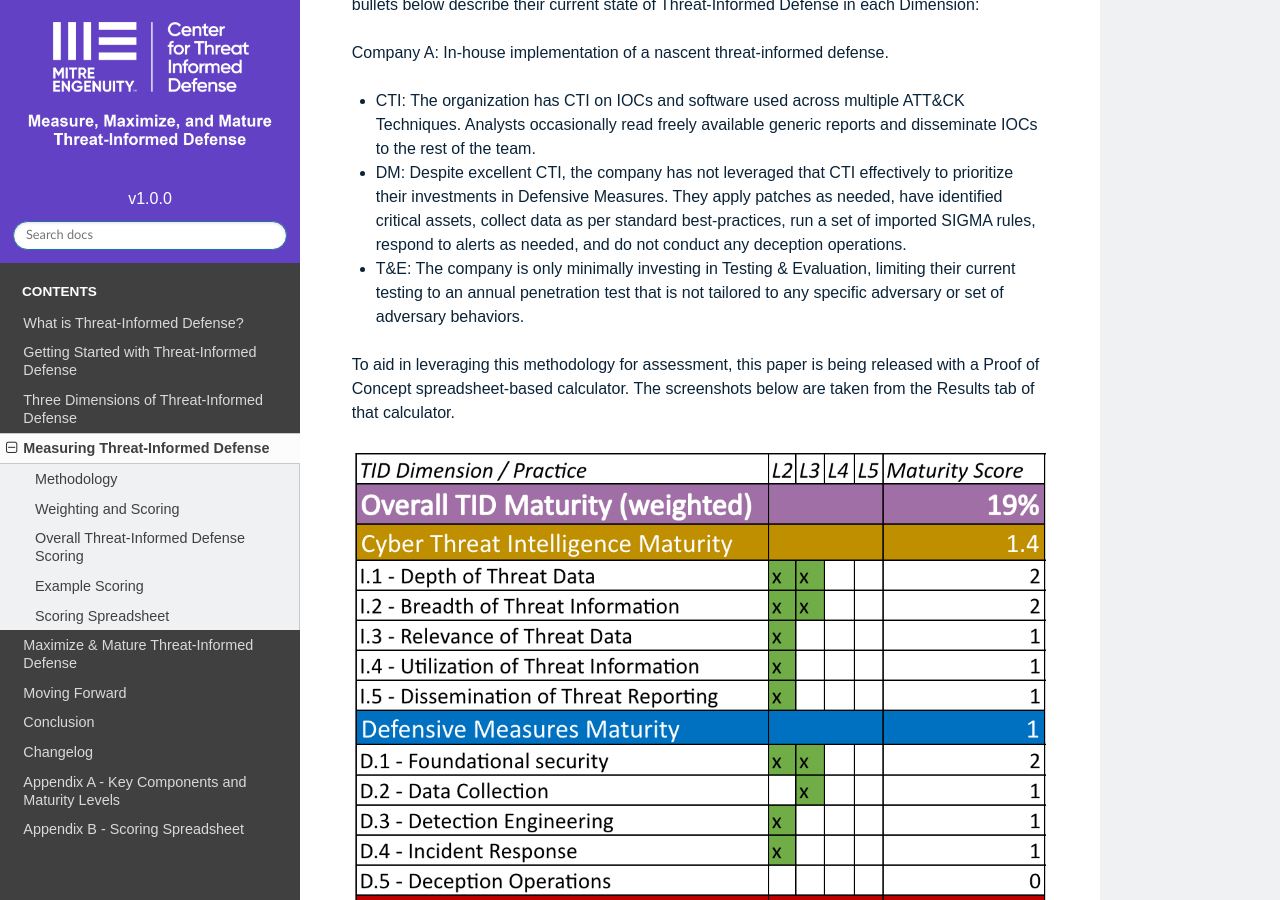
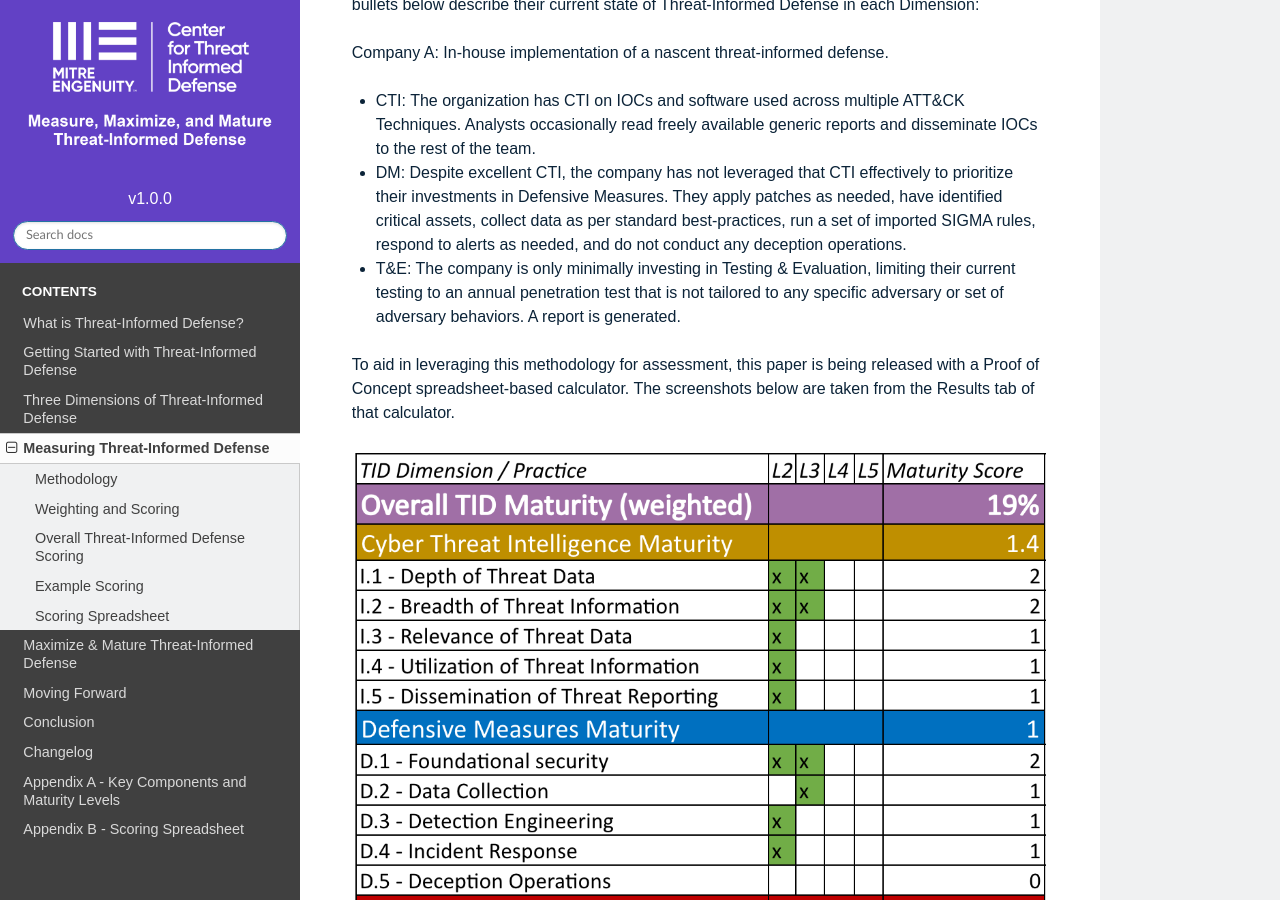
Before and after one commit to center-for-threat-informed-defense/m3tid, a Sphinx documentation site: the page built from docs/measuring.rst, in a window 1280 px wide and 900 px high, scrolled down 1590 px. Built offline with Sphinx 7.4.7 and the Read the Docs theme 2.0.0, drawn with Linux system fonts in a browser that asks for light colours.

Commit message:
Update T&E example wording

```diff
--- a/docs/measuring.rst
+++ b/docs/measuring.rst
@@ -41,7 +41,7 @@
 
 * CTI: The organization has CTI on IOCs and software used across multiple ATT&CK Techniques. Analysts occasionally read freely available generic reports and disseminate IOCs to the rest of the team.
 * DM: Despite excellent CTI, the company has not leveraged that CTI effectively to prioritize their investments in Defensive Measures. They apply patches as needed, have identified critical assets, collect data as per standard best-practices, run a set of imported SIGMA rules, respond to alerts as needed, and do not conduct any deception operations.
-* T&E: The company is only minimally investing in Testing & Evaluation, limiting their current testing to an annual penetration test that is not tailored to any specific adversary or set of adversary behaviors.
+* T&E: The company is only minimally investing in Testing & Evaluation, limiting their current testing to an annual penetration test that is not tailored to any specific adversary or set of adversary behaviors. A report is generated.
 
 To aid in leveraging this methodology for assessment, this paper is being released with a Proof of Concept spreadsheet-based calculator. The screenshots below are taken from
 the Results tab of that calculator.
```
